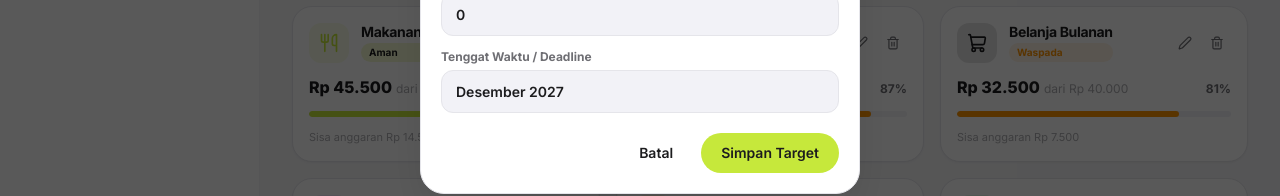
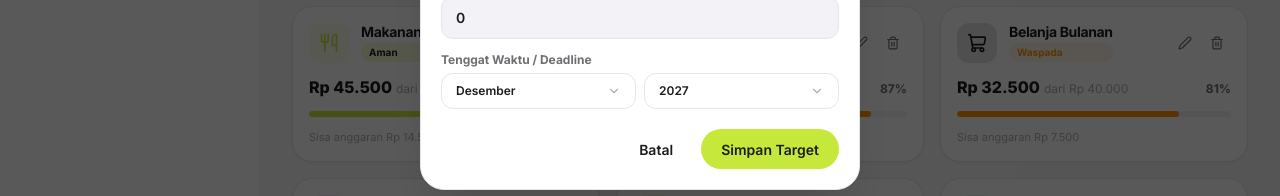
Before and after one commit to git-muhammadarifirfan/fundly.id, a React (Vite) app: page /budget in a window 1280 px wide. Both pictures are taken after a click on the button "Tambah Target". Shown: the part 423-619 px from the top of the page. Built offline with nearby package versions, Linux system fonts and the light colour scheme.

Commit message:
feat(budget): add month and year select dropdowns for goal deadline and format initial data

```diff
--- a/src/pages/budget/BudgetPage.module.css
+++ b/src/pages/budget/BudgetPage.module.css
@@ -593,6 +593,12 @@
   color: var(--color-text-secondary);
 }
 
+.deadlineRow {
+  display: grid;
+  grid-template-columns: 1fr 1fr;
+  gap: var(--space-2);
+}
+
 .formInput,
 .formSelect {
   width: 100%;
--- a/src/pages/budget/BudgetPage.tsx
+++ b/src/pages/budget/BudgetPage.tsx
@@ -91,7 +91,8 @@ export const BudgetPage: React.FC = () => {
   const [formGoalName, setFormGoalName] = useState('');
   const [formGoalTarget, setFormGoalTarget] = useState('');
   const [formGoalCurrent, setFormGoalCurrent] = useState('');
-  const [formGoalDeadline, setFormGoalDeadline] = useState('');
+  const [formGoalMonth, setFormGoalMonth] = useState('Desember');
+  const [formGoalYear, setFormGoalYear] = useState('2027');
 
   // Notification Toast State
   const [toastMessage, setToastMessage] = useState<string | null>(null);
@@ -151,12 +152,13 @@ export const BudgetPage: React.FC = () => {
     setActiveModal('editBudget');
   };
 
-  // Open Add Goal Modal
+  // Open Add Goal Modal (Default current money set to total spent or 0 formatted)
   const openAddGoalModal = () => {
     setFormGoalName('');
     setFormGoalTarget('');
     setFormGoalCurrent('0');
-    setFormGoalDeadline('Desember 2027');
+    setFormGoalMonth('Desember');
+    setFormGoalYear('2027');
     setErrorMessage(null);
     setActiveModal('addGoal');
   };
@@ -167,7 +169,17 @@ export const BudgetPage: React.FC = () => {
     setFormGoalName(item.name);
     setFormGoalTarget(formatRupiahInput(item.target));
     setFormGoalCurrent(formatRupiahInput(item.current));
-    setFormGoalDeadline(item.deadline);
+
+    // Parse deadline string e.g. "Desember 2027" or "Maret 2027"
+    const parts = item.deadline.split(' ');
+    if (parts.length >= 2) {
+      setFormGoalMonth(parts[0]);
+      setFormGoalYear(parts[1]);
+    } else {
+      setFormGoalMonth('Desember');
+      setFormGoalYear('2027');
+    }
+
     setErrorMessage(null);
     setActiveModal('editGoal');
   };
@@ -220,6 +232,7 @@ export const BudgetPage: React.FC = () => {
     e.preventDefault();
     const targetNum = parseInt(formGoalTarget.replace(/\D/g, ''));
     const currentNum = parseInt(formGoalCurrent.replace(/\D/g, '')) || 0;
+    const deadlineStr = `${formGoalMonth} ${formGoalYear}`;
 
     if (!formGoalName.trim()) {
       setErrorMessage('Nama target tidak boleh kosong!');
@@ -238,7 +251,7 @@ export const BudgetPage: React.FC = () => {
         current: currentNum,
         target: targetNum,
         color: '#5AC8FA',
-        deadline: formGoalDeadline || '2027',
+        deadline: deadlineStr,
       };
       setGoals([...goals, newGoal]);
       showToast(`Berhasil membuat target ${formGoalName}`);
@@ -246,7 +259,7 @@ export const BudgetPage: React.FC = () => {
       setGoals(
         goals.map((g) =>
           g.id === editingGoalId
-            ? { ...g, name: formGoalName, target: targetNum, current: currentNum, deadline: formGoalDeadline }
+            ? { ...g, name: formGoalName, target: targetNum, current: currentNum, deadline: deadlineStr }
             : g
         )
       );
@@ -630,13 +643,39 @@ export const BudgetPage: React.FC = () => {
 
                 <div className={styles.formGroup}>
                   <label>Tenggat Waktu / Deadline</label>
-                  <input
-                    type="text"
-                    placeholder="Misal: Desember 2027"
-                    value={formGoalDeadline}
-                    onChange={(e) => setFormGoalDeadline(e.target.value)}
-                    className={styles.formInput}
-                  />
+                  <div className={styles.deadlineRow}>
+                    <SelectDropdown
+                      fullWidth
+                      value={formGoalMonth}
+                      onChange={(val) => setFormGoalMonth(val)}
+                      options={[
+                        { value: 'Januari', label: 'Januari' },
+                        { value: 'Februari', label: 'Februari' },
+                        { value: 'Maret', label: 'Maret' },
+                        { value: 'April', label: 'April' },
+                        { value: 'Mei', label: 'Mei' },
+                        { value: 'Juni', label: 'Juni' },
+                        { value: 'Juli', label: 'Juli' },
+                        { value: 'Agustus', label: 'Agustus' },
+                        { value: 'September', label: 'September' },
+                        { value: 'Oktober', label: 'Oktober' },
+                        { value: 'November', label: 'November' },
+                        { value: 'Desember', label: 'Desember' },
+                      ]}
+                    />
+                    <SelectDropdown
+                      fullWidth
+                      value={formGoalYear}
+                      onChange={(val) => setFormGoalYear(val)}
+                      options={[
+                        { value: '2026', label: '2026' },
+                        { value: '2027', label: '2027' },
+                        { value: '2028', label: '2028' },
+                        { value: '2029', label: '2029' },
+                        { value: '2030', label: '2030' },
+                      ]}
+                    />
+                  </div>
                 </div>
 
                 <div className={styles.modalFooter}>
```
